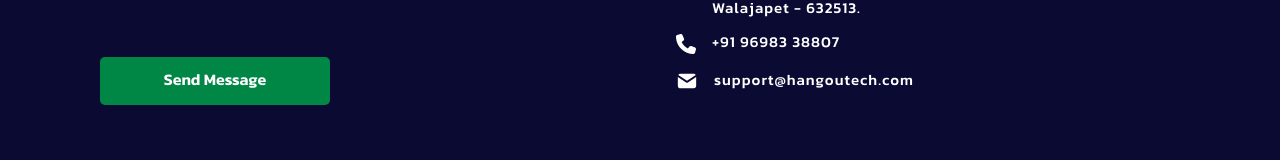
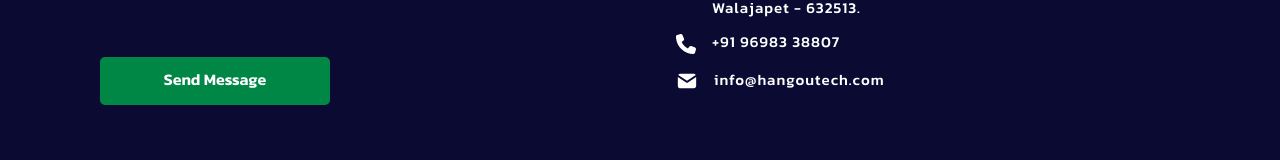
Before and after one commit to hangoutech/hangoutech.github.io, a React (Create React App) app: page / in a window 1280 px wide. Shown: the part 3264-3424 px from the top of the page. Built offline with nearby package versions, Linux system fonts and the light colour scheme.

Commit message:
update contactjs

```diff
--- a/src/Pages/Contact/Contact.js
+++ b/src/Pages/Contact/Contact.js
@@ -126,13 +126,13 @@
               <div className=" mb-3">
                 <h5 className=" text-white fs-15 d-flex  align-items-center letter-spacing">
                   <a
-                    href="mailto:support@hangoutech.com"
+                    href="mailto:info@hangoutech.com"
                     className=" text-white text-decoration-none"
                   >
                     <span className=" me-3">
                       <TbMailFilled color="var(--white)" size={22} />
                     </span>
-                    support@hangoutech.com
+                    info@hangoutech.com
                   </a>
                 </h5>
               </div>
```
